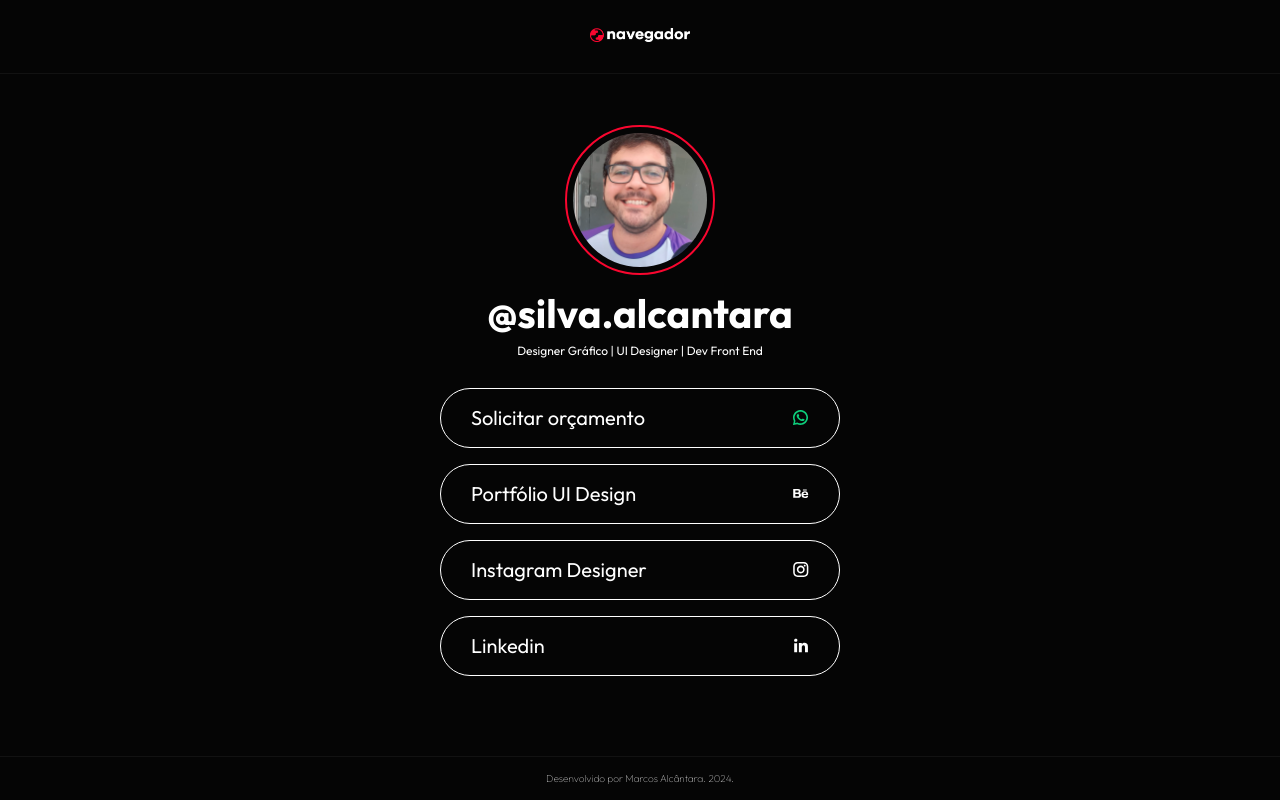
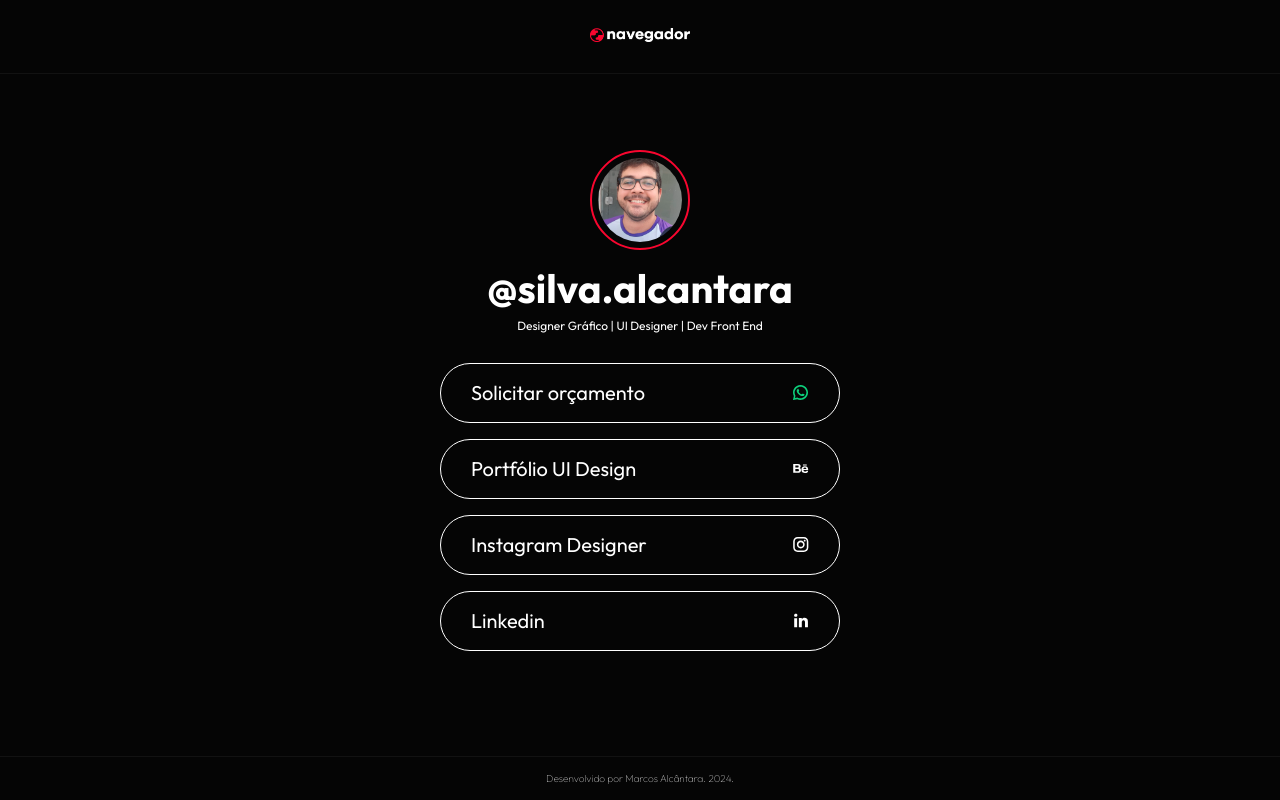
Before and after one commit to marcossalcantara/navegador.sa, a plain HTML site: page index.html in a window 1280 px wide. Drawn offline with nearby package versions, Linux system fonts and the light colour scheme.

Commit message:
Update index.html

```diff
--- a/index.html
+++ b/index.html
@@ -21,7 +21,7 @@
 
     <main>
         <header>
-            <img id="photo" src="./assets/FOTO-PERFIL.png" alt="foto-de-perfil" style="max-width: 15rem;">
+            <img id="photo" src="./assets/FOTO-PERFIL.png" alt="foto-de-perfil" style="max-width: 10rem;">
         </header>
 
         <section id="principal">
```
